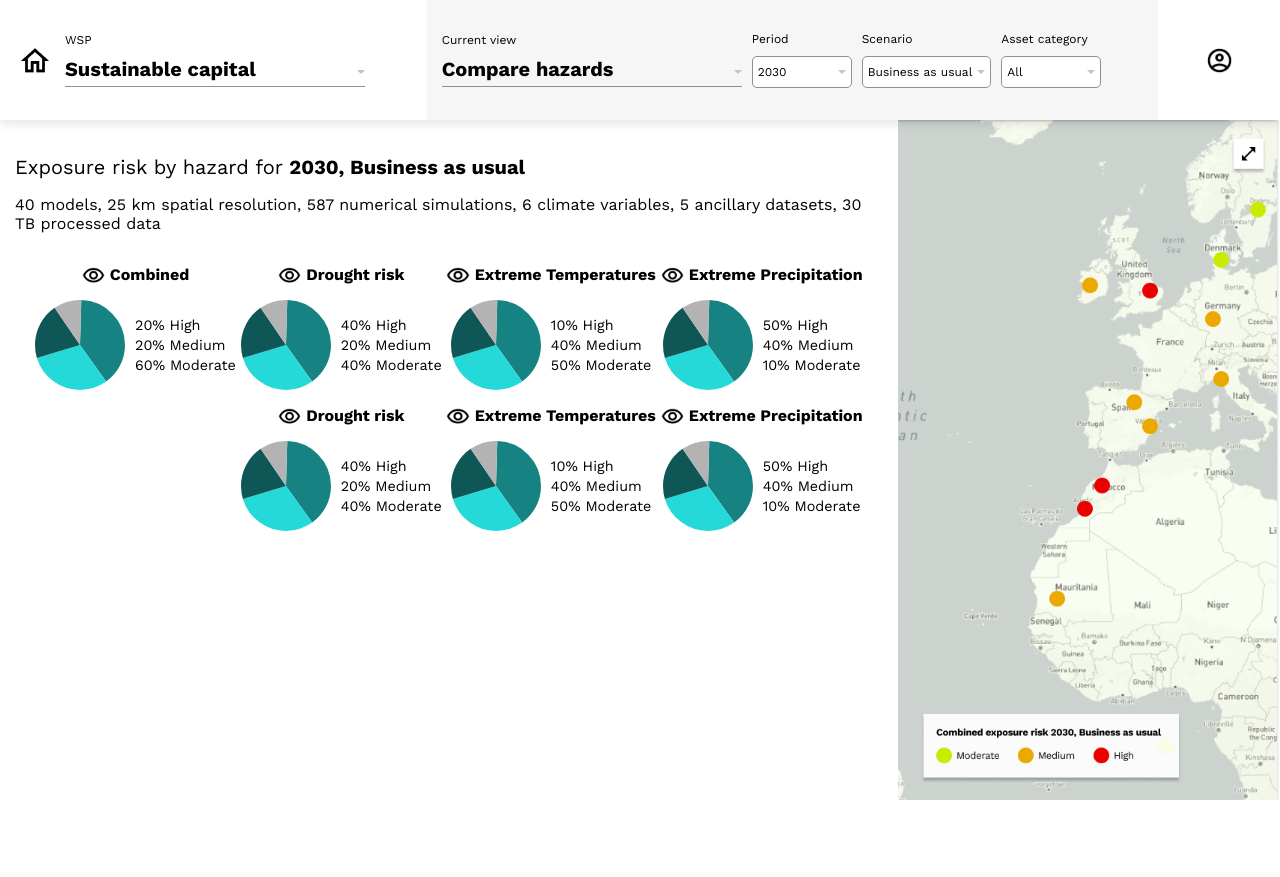
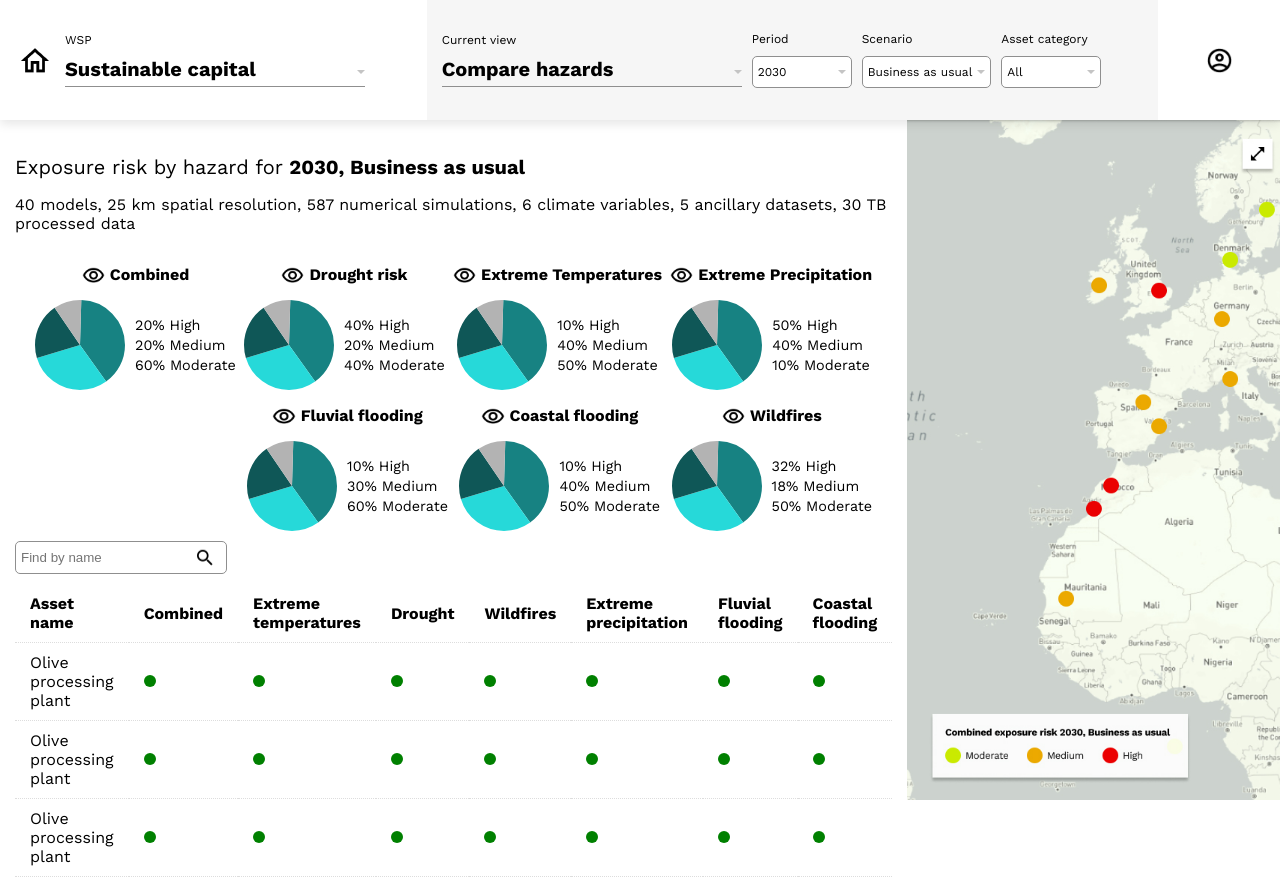
Before and after one commit to mrtnclmb/future-climate-test, a React (Create React App) app: page / in a window 1280 px wide. Before the commit the page ends 804 px from the top, so only its background shows below. Built offline with nearby package versions, Linux system fonts and the light colour scheme.

Commit message:
Searchbox and table UI implementation.

```diff
--- a/src/App.css
+++ b/src/App.css
@@ -279,3 +279,64 @@ circle {
 .not-visible {
   visibility: hidden;
 }
+
+.searchbox{
+  position: relative;
+  max-width: 200px;
+}
+
+.search-input {
+	background: none;
+	border: none;
+	border-radius: 5px;
+  border: solid 1px #8F8F8F;
+  border-radius: 5px;
+  background-color: #FFF;
+  padding: 8px 5px;
+	outline: none;
+	-webkit-appearance: none;
+	-moz-appearance: none;
+	appearance: none;
+  width: 100%;
+}
+
+.search-icon {
+  height: 1rem;
+  width: 1rem;
+  background-image: url('../public/img/search-icon.png');
+  background-size: contain;
+  position: absolute;
+  box-sizing:border-box;
+  top: 0;
+  right: 2px;
+  transform: translateY(55%);
+}
+
+.table-container {
+  margin-top: 10px;
+}
+
+
+#assets-table {
+  width: 100%;
+  margin-top: 10px;
+  border-collapse: collapse;
+  text-align: left;
+}
+
+#assets-table th {
+  border-bottom: 1px dotted #DDD;
+  padding: 10px 15px;
+}
+
+#assets-table td {
+  border-bottom: 1px dotted #DDD;
+  padding: 10px 15px;
+}
+
+.dot {
+  height: 12px;
+  width: 12px;
+  border-radius: 50%;
+  display: inline-block;
+}
--- a/src/App.js
+++ b/src/App.js
@@ -2,6 +2,8 @@ import './App.css';
 import Header from './components/Header';
 import Map from './components/Map';
 import PieChart from './components/PieChart';
+import Table from './components/Table';
+import data from "./tableData.json";
 
 function App() {
   return (
@@ -32,23 +34,24 @@ function App() {
 
           <div className="pie-charts-container">
             <PieChart
-              label="Combined"
-              data={{high: 20, medium: 20, moderate: 60}}
+              label="Wildfires"
+              data={{high: 32, medium: 18, moderate: 50}}
               hidden
             />
             <PieChart
-              label="Drought risk"
-              data={{high: 40, medium: 20, moderate: 40}}
+              label="Fluvial flooding"
+              data={{high: 10, medium: 30, moderate: 60}}
             />
             <PieChart
-              label="Extreme Temperatures"
+              label="Coastal flooding"
               data={{high: 10, medium: 40, moderate: 50}}
             />
             <PieChart
-            label="Extreme Precipitation"
-            data={{high: 50, medium: 40, moderate: 10}}
+              label="Wildfires"
+              data={{high: 32, medium: 18, moderate: 50}}
             />
           </div>
+          <Table data={data}/>
         </div>
         <Map />
       </div>
--- /dev/null
+++ b/src/components/Searchbox.js
@@ -0,0 +1,12 @@
+import React from 'react';
+
+function Searchbox() {
+  return (
+    <div className="searchbox">
+      <div className="search-icon"></div>
+      <input className="search-input" type="text" id="search-input" name="name" minlength="3" size="10" placeholder="Find by name" />
+    </div>
+  );
+}
+
+export default Searchbox;
--- /dev/null
+++ b/src/components/Table.js
@@ -0,0 +1,44 @@
+import React, { useState } from 'react';
+import Searchbox from './Searchbox';
+import TableHead from './TableHead';
+import TableBody from './TableBody';
+
+function Table(props) {
+  const [tableData, setTableData] = useState(props.data);
+
+  const columns = [
+   { label: "Asset name", accessor: "asset_name" },
+   { label: "Combined", accessor: "combined" },
+   { label: "Extreme temperatures", accessor: "extreme_temperatures" },
+   { label: "Drought", accessor: "drought" },
+   { label: "Wildfires", accessor: "wildfires" },
+   { label: "Extreme precipitation", accessor: "extreme_precipitation" },
+   { label: "Fluvial flooding", accessor: "fluvial_flooding" },
+   { label: "Coastal flooding", accessor: "coastal_flooding" },
+  ];
+
+  const dataPlaceholder = {
+    "asset_name": "Loading...",
+    "combined": "Loading...",
+    "extreme_temperatures": "Loading...",
+    "drought": "Loading...",
+    "wildfires": "Loading...",
+    "extreme_precipitation": "Loading...",
+    "fluvial_flooding": "Loading...",
+    "coastal_flooding": "Loading..."
+  }
+
+  return (
+    <div className="table-container">
+      <div className="searchbox-container">
+        <Searchbox />
+      </div>
+      <table id="assets-table">
+        <TableHead columns={columns} />
+        <TableBody columns={columns} tableData={tableData || dataPlaceholder} />
+      </table>
+    </div>
+  );
+}
+
+export default Table;
--- /dev/null
+++ b/src/components/TableBody.js
@@ -0,0 +1,32 @@
+import React from 'react';
+
+const dot = (color) => {
+  return (
+    <span className="dot" style={{ backgroundColor: color}}>
+    </span>
+  );
+}
+
+function TableBody({ tableData, columns }) {
+  return (
+    <tbody>
+      {tableData.map((data) => {
+        return (
+          <tr key={data.id}>
+            {columns.map(({ accessor }, index) => {
+              return (
+                <td key={accessor}>
+                  { index === 0 ? (data[accessor] || "——")
+                    : <span className="dot" style={{ backgroundColor: 'green'}}></span>
+                  }
+                </td>
+              )
+            })}
+          </tr>
+        );
+      })}
+    </tbody>
+  );
+};
+
+export default TableBody;
--- /dev/null
+++ b/src/components/TableHead.js
@@ -0,0 +1,15 @@
+import React from 'react';
+
+function TableHead({ columns }) {
+  return (
+    <thead>
+      <tr>
+        {columns.map(({ label, accessor }) => {
+          return <th key={accessor}>{label}</th>;
+        })}
+      </tr>
+    </thead>
+  );
+};
+
+export default TableHead;
--- /dev/null
+++ b/src/tableData.json
@@ -0,0 +1,32 @@
+[
+  {
+    "asset_name": "Olive processing plant",
+    "combined": 45.2,
+    "extreme_temperatures": 45.2,
+    "drought": 45.2,
+    "wildfires": 45.2,
+    "extreme_precipitation": 45.2,
+    "fluvial_flooding": 45.2,
+    "coastal_flooding": 45.2
+  },
+  {
+    "asset_name": "Olive processing plant",
+    "combined": 45.2,
+    "extreme_temperatures": 45.2,
+    "drought": 45.2,
+    "wildfires": 45.2,
+    "extreme_precipitation": 45.2,
+    "fluvial_flooding": 45.2,
+    "coastal_flooding": 45.2
+  },
+  {
+    "asset_name": "Olive processing plant",
+    "combined": 45.2,
+    "extreme_temperatures": 45.2,
+    "drought": 45.2,
+    "wildfires": 45.2,
+    "extreme_precipitation": 45.2,
+    "fluvial_flooding": 45.2,
+    "coastal_flooding": 45.2
+  }
+]
```
Also changed, not shown: public/img/search-icon.png (added).
